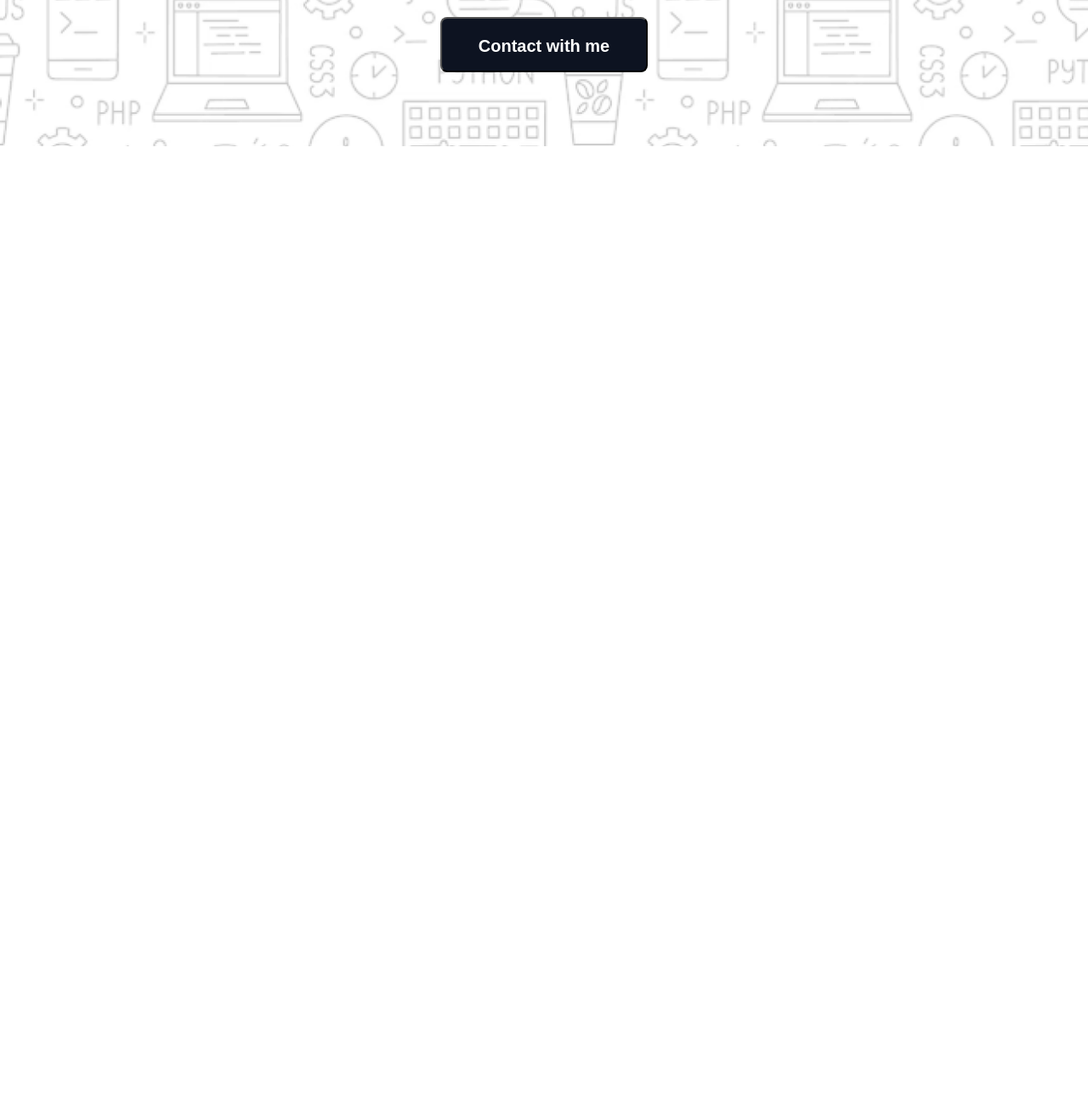
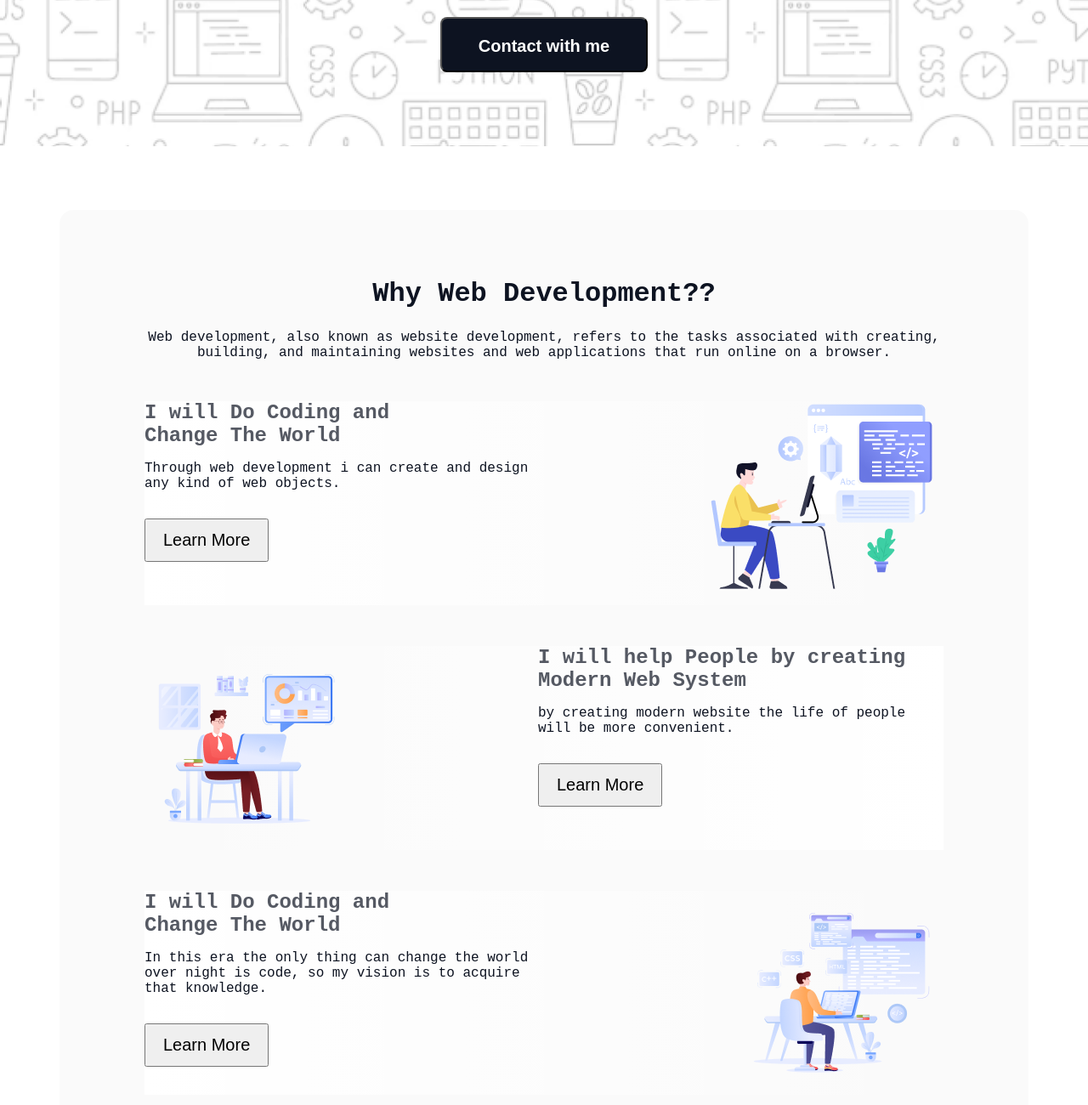
Before and after one commit to JakiaSultanaJenny/assignment-01, a plain HTML site: page index.html in a window 1280 px wide. Shown: the part 528-1828 px from the top of the page at 85% size. Before the commit the page ends 800 px from the top, so only its background shows below. Drawn offline with Linux system fonts and the light colour scheme; a web font is replaced by a local one.

Commit message:
Why web developmet section added

```diff
--- a/index.html
+++ b/index.html
@@ -19,11 +19,49 @@
         <div class="banner-content">
             <img src="assets/Group.png" alt="" class="banner-image">
             <h2 class="banner-title">"In the near future, I hope to <br><span> become a Developer."</span></h2>
-            <p class="banner-description">Hi, I am Jakia and currently i am learning web developer. With the knowledge <br><span>of basic HTML and CSS i am building this webpage.</span></p>
+            <p class="banner-description">Hi, I am Jakia and currently i am learning web developer. With the knowledge
+                <br><span>of basic HTML and CSS i am building this webpage.</span></p>
             <button class="btn-primary">Contact with me</button>
         </div>
     </header>
-    <main></main>
+    <main>
+        <section class="secondary-background reason-of-web-development">
+            <h3 class="section-title">Why Web Development??</h3>
+            <p class="section-description">Web development, also known as website development, refers to the tasks
+                associated with creating, building, and maintaining websites and web applications that run online on a
+                browser. </p>
+            <!-- div.about-mission*3>h4.mission-title+p.mission-description+button.learn-more+img -->
+            <div class="about-mission gradient-1">
+                <div class="mission-content">
+                    <h4 class="mission-title">I will Do Coding and <br> Change The World</h4>
+                    <p class="section-description mission-description">Through web development i can create and design any kind of web
+                        objects.</p>
+                    <button class="btn-learn-more">Learn More</button>
+                </div>
+                <img src="assets/Layer_1.png" alt="">
+            </div>
+            <div class="about-mission gradient-2">
+                <img src="assets/Group 3.png" alt="">
+                <div class="mission-content">
+                <h4 class="mission-title">I will help People by creating <br> Modern Web System</h4>
+                <p class="section-description mission-description">by creating modern website the life of people will be more convenient.
+                </p>
+                <button class="btn-learn-more">Learn More</button>
+                </div>
+
+            </div>
+            <div class="about-mission gradient-3">
+                <div class="mission-content">
+                    <h4 class="mission-title">I will Do Coding and <br> Change The World</h4>
+                    <p class="section-description mission-description">In this era the only thing can change the world over night is code, so my
+                        vision is to acquire that knowledge.</p>
+                    <button class="btn-learn-more">Learn More</button>
+                </div>
+                <img src="assets/Group 4.png" alt="">
+            </div>
+
+        </section>
+    </main>
     <footer></footer>
 
 </body>
--- a/styles/portfolio.css
+++ b/styles/portfolio.css
@@ -9,6 +9,18 @@
     box-sizing: border-box;
     margin: 0px;
     padding: 0px;
+}
+/* shared styles */
+.section-title{
+    font-size: 32px;
+    font-weight: 800;
+    color: #0D1321;
+    margin-bottom: 24px;
+}
+  .section-description{
+    font-size: 16px;
+    color: #0D1321;
+
 }
 /* banner section styles starts here */
 .banner-container{
@@ -60,3 +72,60 @@
     height: 65px;
     width: 244px;
 }
+/* why web development section starts here */
+main{
+    max-width: 1140px;
+    margin: 0px auto;
+}
+.secondary-background{
+    background-color: rgba(13, 19, 33, 0.02);
+
+}
+.reason-of-web-development{
+        border-radius: 16px;
+        padding: 80px 100px;
+        text-align: center;
+        margin-top: 75px;
+
+}
+.about-mission{
+    display: flex;
+    justify-content: space-between;
+    background-color: #FFFFFF;
+    text-align: left;
+    margin-bottom: 32px;
+    margin-top: 48px;
+
+}
+.mission-content{
+    max-width: 477px;
+}
+
+
+.mission-title{
+    font-size: 24px;
+    font-weight: bold;
+    color: rgba(13, 19, 33, 0.7);
+    margin-bottom: 16px;
+    text-align: left;
+
+}
+.mission-description{
+    margin-bottom: 32px;
+}
+
+.btn-learn-more{
+    font-size: 20px;
+    font-weight: 500;
+    padding: 12px 20px;
+}
+/* setting gradient */
+.gradient-1{
+    background: linear-gradient(to right, rgba(255,255,255,1) 0%,rgba(255,255,255,0) 100%);
+}
+.gradient-2{
+    background: linear-gradient(to left, rgba(255,255,255,1) 0%,rgba(255,255,255,0) 100%);
+}
+.gradient-3{
+    background: linear-gradient(to right, rgba(255,255,255,1) 0%,rgba(255,255,255,0) 100%);
+}
```
